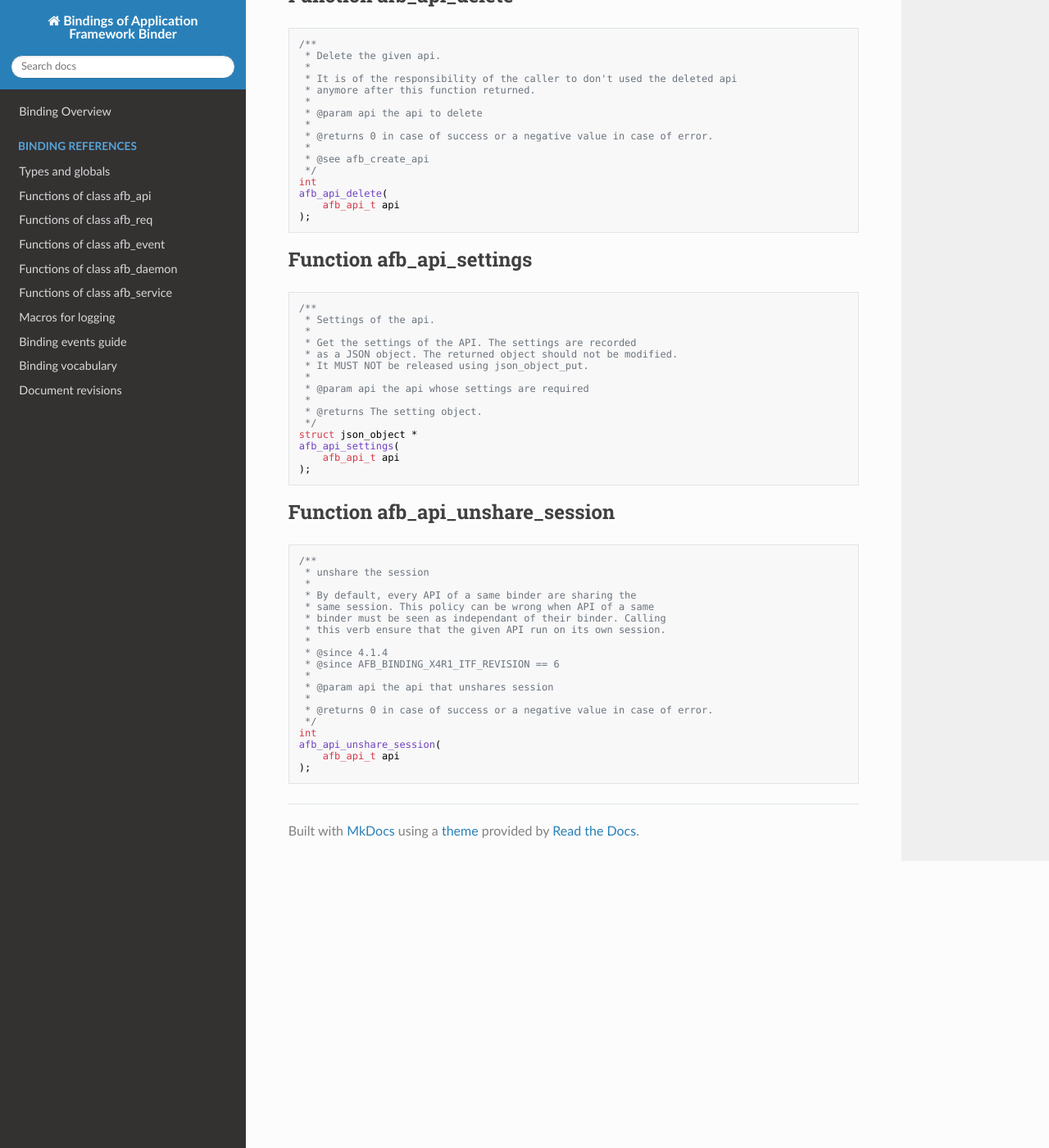
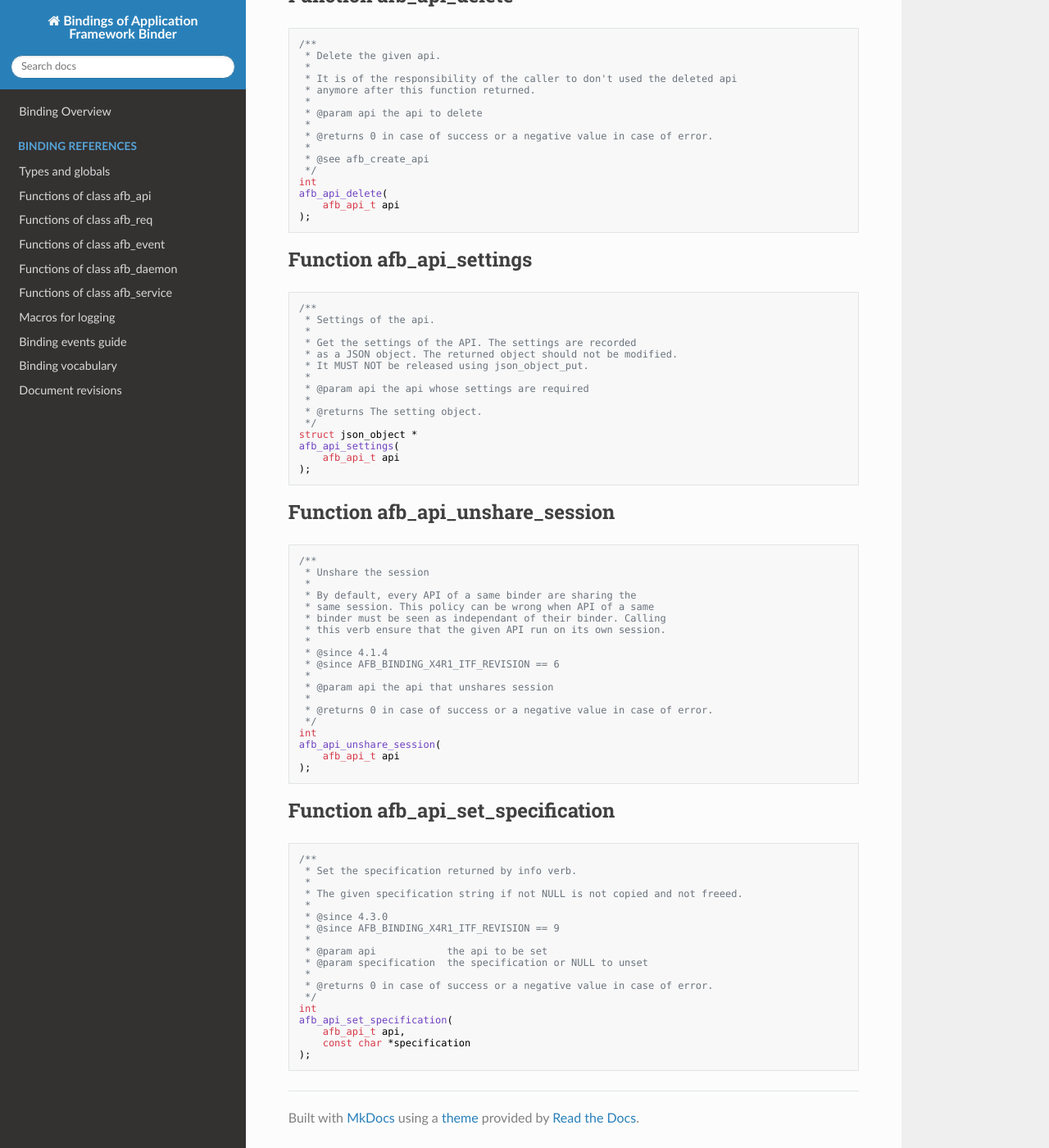
Before and after one commit to redpesk-core/afb-binding, an MkDocs documentation site: the page built from docs/reference-v4/func-afb-api.md, in a window 1280 px wide and 1400 px high, scrolled down 8876 px. Shown: the whole window at 82% size. Built offline with MkDocs 1.6.1, drawn with Linux system fonts in a browser that asks for light colours; nearby versions of some CDN libraries; old or Windows-style settings are respelled for this version of MkDocs.

````diff
--- a/docs/reference-v4/func-afb-api.md
+++ b/docs/reference-v4/func-afb-api.md
@@ -628,7 +628,7 @@ afb_api_settings(
 
 ```c
 /**
- * unshare the session
+ * Unshare the session
  *
  * By default, every API of a same binder are sharing the
  * same session. This policy can be wrong when API of a same
@@ -647,3 +647,26 @@ afb_api_unshare_session(
 	afb_api_t api
 );
 ```
+
+## Function afb\_api\_set\_specification
+
+```c
+/**
+ * Set the specification returned by info verb.
+ *
+ * The given specification string if not NULL is not copied and not freeed.
+ *
+ * @since 4.3.0
+ * @since AFB_BINDING_X4R1_ITF_REVISION == 9
+ *
+ * @param api            the api to be set
+ * @param specification  the specification or NULL to unset
+ *
+ * @returns 0 in case of success or a negative value in case of error.
+ */
+int
+afb_api_set_specification(
+	afb_api_t api,
+	const char *specification
+);
+```
````
Also changed, not shown: docs/reference-v4/func-afb-req.md (+3 -2 lines), docs/reference-v4/index.md (+2 -0 lines), docs/reference-v4/types-and-globals.md (+2 -1 lines), 1 other file.
